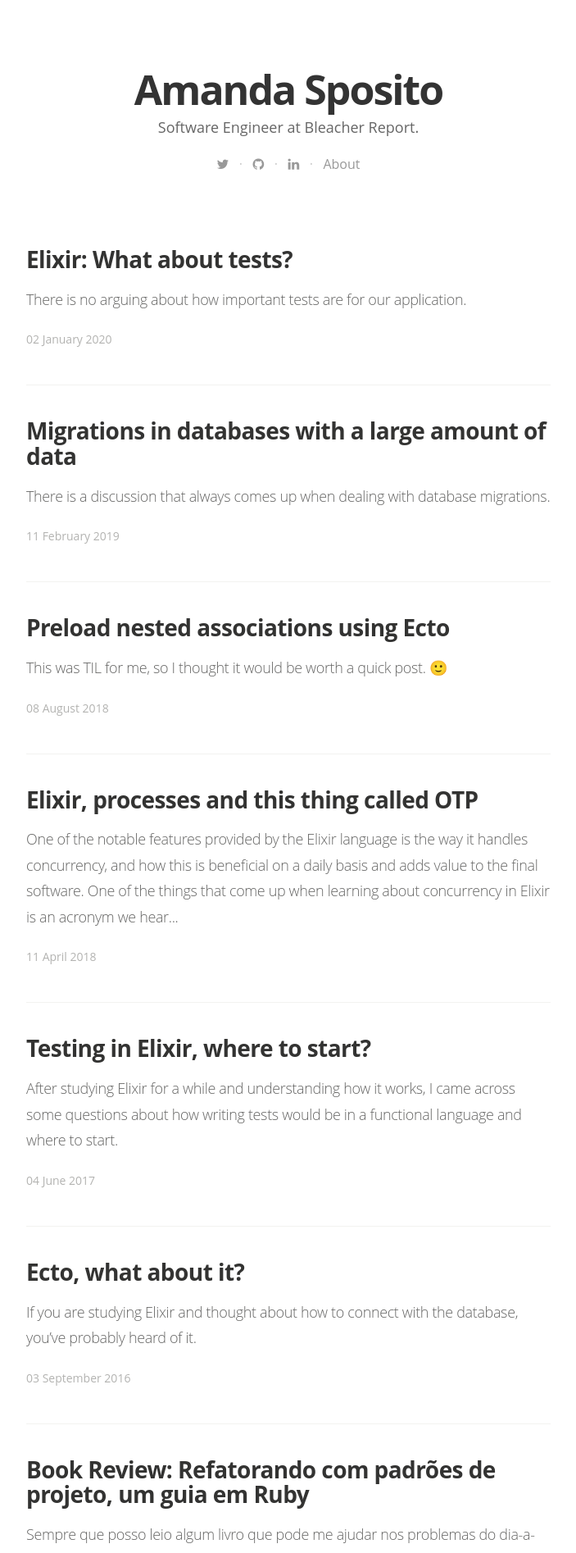
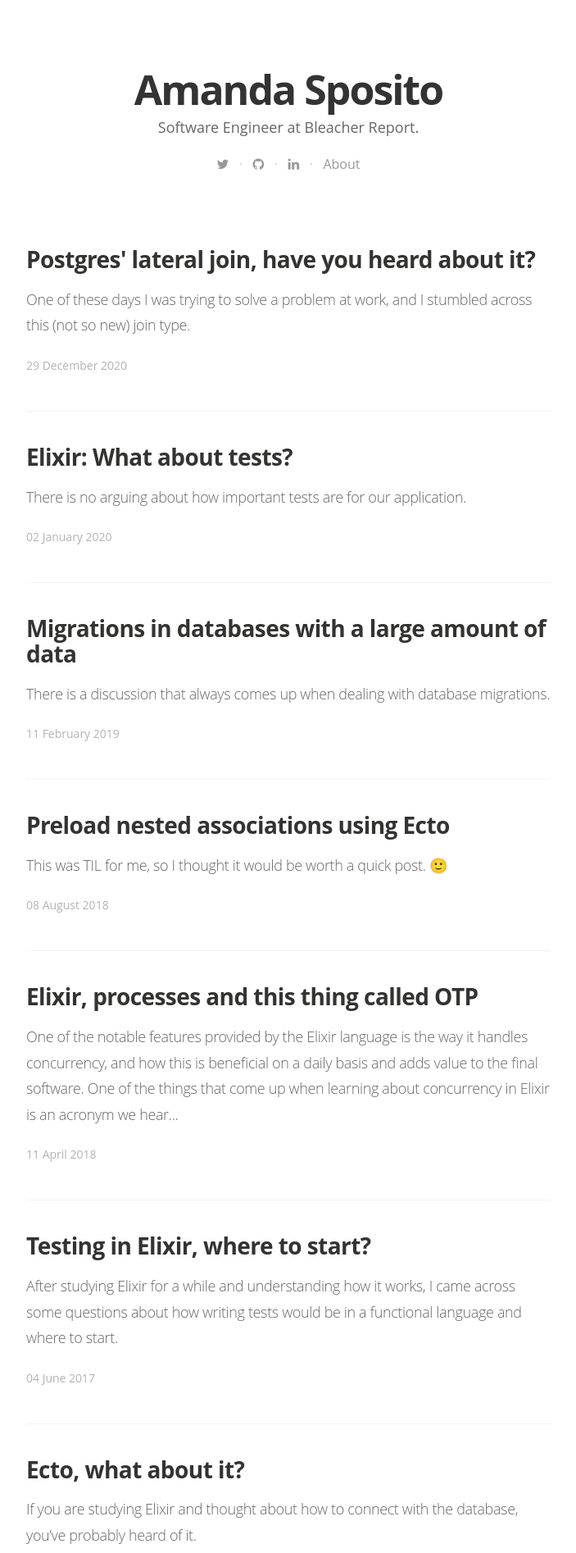
Before and after one commit to amandasposito/amandasposito.github.io, a Jekyll site: the page built from index.html, in a window 1280 px wide. Shown: the top 1894 px of the page at 82% size, without its empty margins (288-991 px from the left). Built offline with Jekyll 4.4.1, drawn with Linux system fonts in a browser that asks for light colours; nearby versions of some CDN libraries; some web fonts are replaced; the list of posts is cut into pages by our own code; some of the changed lines change nothing that is shown.

Commit message:
Add post about Postgres lateral keyword

````diff
--- /dev/null
+++ b/_posts/2021-01-04-postgres-lateral-join.md
@@ -0,0 +1,312 @@
+---
+layout: post
+title:  "Postgres' lateral join, have you heard about it?"
+author: "Amanda Sposito"
+date:   2020-12-29 09:30:00 -0300
+categories:
+  - PostgreSQL
+  - performance
+---
+
+One of these days I was trying to solve a problem at work, and I stumbled across this (not so new) join type.
+
+![](/assets/images/postgres-lateral-join/k8-H1o9rL0XBx0-unsplash.jpg)
+Photo by [K8](https://unsplash.com/@k8_iv?utm_source=unsplash&amp;utm_medium=referral&amp;utm_content=creditCopyText) on [Unsplash](https://unsplash.com/?utm_source=unsplash&amp;utm_medium=referral&amp;utm_content=creditCopyText)
+
+### What it is?
+
+Since [PostgreSQL 9.3](https://www.postgresql.org/docs/9.3/release-9-3.html) we have a new LATERAL option for FROM-clause subqueries and function calls.
+
+According to the documentation what it does is:
+
+> The LATERAL keyword can precede a sub-SELECT FROM item. This allows the sub-SELECT to refer to columns of FROM items that appear before it in the FROM list. (Without LATERAL, each sub-SELECT is evaluated independently and so cannot cross-reference any other FROM item.)
+
+Basically, what it does is that for each row in the main select, it evaluates the sub-select using the main select row as a parameter. Quite similar to a [for loop](https://www.postgresql.org/docs/current/plpgsql-control-structures.html) that iterates through the rows returned by a SQL query.
+
+### The example: TOP N results
+
+The problem I needed to solve was to fetch the most recent items of each tag in a list. It doesn't seem that complex, and it's quite a common problem, so let's think about an example to help us.
+
+I have a table `tags` and a table `movies`, with a one-to-many relationship. To make things easier, a movie can only have one tag. I want to fetch the most recent videos of each tag. How would you do it?
+
+Let's create our tables and populate them with some data, to help us visualize.
+
+```sql
+CREATE TABLE tags (
+  id serial PRIMARY KEY,
+  name VARCHAR(255)
+);
+
+CREATE TABLE movies (
+  id serial PRIMARY KEY,
+  name VARCHAR(255),
+  tag_id int NOT NULL,
+  created_at timestamp NOT NULL DEFAULT NOW(),
+  FOREIGN KEY (tag_id) REFERENCES tags(id) ON UPDATE CASCADE
+);
+
+CREATE INDEX movies_tag_id_index ON movies (tag_id);
+```
+
+```sql
+-- Genres
+INSERT INTO "tags"("name") VALUES('Action');
+INSERT INTO "tags"("name") VALUES('Animation');
+INSERT INTO "tags"("name") VALUES('Sci-Fi');
+
+-- Movies
+INSERT INTO "movies"("name", "tag_id", "created_at") VALUES('The Matrix', (SELECT id FROM "tags" where "name" = 'Action'), '1999-05-21');
+INSERT INTO "movies"("name", "tag_id", "created_at") VALUES('Tenet', (SELECT id FROM "tags" where "name" = 'Action'), '2020-10-29');
+INSERT INTO "movies"("name", "tag_id", "created_at") VALUES('Wonder Woman 1984', (SELECT id FROM "tags" where "name" = 'Action'), '2020-12-25');
+
+INSERT INTO "movies"("name", "tag_id", "created_at") VALUES('Toy Story', (SELECT id FROM "tags" where "name" = 'Animation'), '1995-12-22');
+INSERT INTO "movies"("name", "tag_id", "created_at") VALUES('Monsters Inc.', (SELECT id FROM "tags" where "name" = 'Animation'), '2001-11-14');
+INSERT INTO "movies"("name", "tag_id", "created_at") VALUES('Finding Nemo', (SELECT id FROM "tags" where "name" = 'Animation'), '2003-07-4');
+
+INSERT INTO "movies"("name", "tag_id", "created_at") VALUES('Arrival', (SELECT id FROM "tags" where "name" = 'Sci-Fi'), '2016-10-24');
+INSERT INTO "movies"("name", "tag_id", "created_at") VALUES('Minority Report', (SELECT id FROM "tags" where "name" = 'Sci-Fi'), '2002-08-02');
+INSERT INTO "movies"("name", "tag_id", "created_at") VALUES('The Midnight Sky', (SELECT id FROM "tags" where "name" = 'Sci-Fi'), '2020-12-23');
+```
+
+### Using row_number to solve it
+
+One way that we can achieve the desired result is to use the `row_number()` [window function](https://www.postgresql.org/docs/current/functions-window.html) combined with an [WITH query (common table expressions)](https://www.postgresql.org/docs/current/queries-with.html).
+
+It will number the rows according to the partition config we specify in the `over` clause, so when we fetch the entries we can limit the number of movies from each tag. Let's see how it works.
+
+```sql
+SELECT
+  tag_id,
+  name,
+  created_at,
+  ROW_NUMBER() OVER(PARTITION BY tag_id ORDER BY tag_id, created_at DESC)
+FROM movies;
+```
+
+| tag_id | name  | created_at  | row_number |
+|---|---|---|---|
+| 1 | Wonder Woman 1984 | 2020-12-25 00:00:00 | 1 |
+| 1 | Tenet | 2020-10-29 00:00:00 | 2 |
+| 1 | The Matrix  | 1999-05-21 00:00:00 | 3 |
+| 2 | Finding Nemo  | 2003-07-04 00:00:00 | 1 |
+| 2 | Monsters Inc. | 2001-11-14 00:00:00 | 2 |
+| 2 | Toy Story | 1995-12-22 00:00:00 | 3 |
+| 3 | The Midnight Sky  | 2020-12-23 00:00:00 | 1 |
+| 3 | Arrival | 2016-10-24 00:00:00 | 2 |
+| 3 | Minority Report | 2002-08-02 00:00:00 | 3 |
+
+We can see that the results are numbered within the tag_id, and from newer to older. Now we can use it with a CTE and include a condition to only fetch the top 2 of each tag.
+
+```sql
+with movies_by_tags (tag_id, name, created_at, rank) as (
+  SELECT
+    tag_id,
+    name,
+    created_at,
+    ROW_NUMBER() OVER(PARTITION BY tag_id ORDER BY tag_id, created_at DESC)
+  FROM movies
+)
+select *
+from movies_by_tags mbt
+where mbt.rank < 3
+;
+```
+
+| tag_id | name  | created_at  | rank |
+|---|---|---|---|
+| 1 | Wonder Woman 1984 | 2020-12-25 00:00:00 | 1 |
+| 1 | Tenet | 2020-10-29 00:00:00 | 2 |
+| 2 | Finding Nemo  | 2003-07-04 00:00:00 | 1 |
+| 2 | Monsters Inc. | 2001-11-14 00:00:00 | 2 |
+| 3 | The Midnight Sky  | 2020-12-23 00:00:00 | 1 |
+| 3 | Arrival | 2016-10-24 00:00:00 | 2 |
+
+### Using the lateral keyword to solve it
+
+Now that we understand what we need to do better. A much more simple way to solve this problem would be using the `lateral` keyword.
+
+```sql
+SELECT *
+FROM tags t
+JOIN LATERAL (
+  SELECT m.*
+  FROM movies m
+  WHERE m.tag_id = t.id
+  ORDER BY m.created_at DESC
+  FETCH FIRST 2 ROWS ONLY
+) e1 ON true
+;
+```
+
+What's happening is that because of the `lateral` keyword, we are able to reference the `tags` table in the sub-select, and fetch only the movies from that tag, already limiting the results on that step. Without it, we wouldn't be able to run that query.
+
+```sql
+# SELECT *
+# FROM tags t
+# JOIN (
+#   SELECT m.*
+#   FROM movies m
+#   WHERE m.tag_id = t.id
+#   ORDER BY m.created_at DESC
+#   FETCH FIRST 2 ROWS ONLY
+# ) e1 ON true
+# ;
+ERROR:  invalid reference to FROM-clause entry for table "t"
+LINE 6:   WHERE m.tag_id = t.id
+                           ^
+HINT:  There is an entry for table "t", but it cannot be referenced from this part of the query.
+```
+
+### Comparing the performance of both solutions
+
+Let's run an `explain analyze` and talk about both solutions.
+
+##### Using the row_number
+
+```sql
+explain analyze
+with movies_by_tags (tag_id, name, created_at, rank) as (
+  SELECT
+    tag_id,
+    name,
+    created_at,
+    ROW_NUMBER() OVER(PARTITION BY tag_id ORDER BY tag_id, created_at DESC)
+  FROM movies
+)
+select *
+from movies_by_tags mbt
+where mbt.rank < 3
+;
+```
+
+```
+Subquery Scan on mbt  (cost=16.39..21.29 rows=47 width=536) (actual time=0.066..0.080 rows=6 loops=1)
+  Filter: (mbt.rank < 3)
+  Rows Removed by Filter: 3
+  ->  WindowAgg  (cost=16.39..19.54 rows=140 width=536) (actual time=0.064..0.076 rows=9 loops=1)
+        ->  Sort  (cost=16.39..16.74 rows=140 width=528) (actual time=0.048..0.049 rows=9 loops=1)
+              Sort Key: movies.tag_id, movies.created_at DESC
+              Sort Method: quicksort  Memory: 25kB
+              ->  Seq Scan on movies  (cost=0.00..11.40 rows=140 width=528) (actual time=0.012..0.015 rows=9 loops=1)
+Planning Time: 0.203 ms
+Execution Time: 0.165 ms
+```
+
+##### Using the lateral join
+
+```sql
+explain analyze
+SELECT *
+FROM tags t
+JOIN LATERAL (
+  SELECT m.*
+  FROM movies m
+  WHERE m.tag_id = t.id
+  ORDER BY m.created_at DESC
+  FETCH FIRST 2 ROWS ONLY
+) e1 ON true
+;
+```
+
+```
+Nested Loop  (cost=8.17..1159.05 rows=140 width=1052) (actual time=0.026..0.040 rows=6 loops=1)
+  ->  Seq Scan on tags t  (cost=0.00..11.40 rows=140 width=520) (actual time=0.006..0.007 rows=3 loops=1)
+  ->  Limit  (cost=8.17..8.18 rows=1 width=532) (actual time=0.008..0.009 rows=2 loops=3)
+        ->  Sort  (cost=8.17..8.18 rows=1 width=532) (actual time=0.007..0.008 rows=2 loops=3)
+              Sort Key: m.created_at DESC
+              Sort Method: quicksort  Memory: 25kB
+              ->  Index Scan using movies_tag_id_index on movies m  (cost=0.14..8.16 rows=1 width=532) (actual time=0.003..0.004 rows=3 loops=3)
+                    Index Cond: (tag_id = t.id)
+Planning Time: 0.161 ms
+Execution Time: 0.068 ms
+```
+
+We can see that solutions have similar results, with a few milliseconds of difference between them, but its clear that the `LATERAL` join performed better.
+
+What happens when we populate the database with a few millions of entries? Let's try.
+
+```sql
+-- Generates 3_000_000 movies
+INSERT INTO "movies"("name", "tag_id")
+SELECT
+   generate_series(1,1000000) as "name",
+   (SELECT id FROM "tags" where "name" = 'Action')
+;
+
+INSERT INTO "movies"("name", "tag_id")
+SELECT
+   generate_series(1,1000000) as "name",
+   (SELECT id FROM "tags" where "name" = 'Animation')
+;
+
+INSERT INTO "movies"("name", "tag_id")
+SELECT
+   generate_series(1,1000000) as "name",
+   (SELECT id FROM "tags" where "name" = 'Sci-Fi')
+;
+```
+
+```sql
+# select count(*) from movies;
+-[ RECORD 1 ]----
+count | 150000009
+```
+
+Now that we have a lot of data, let's run the `explain analyze` again and see how it goes.
+
+##### Using the row_number
+
+```
+Subquery Scan on mbt  (cost=172089.82..181453.23 rows=89175 width=536) (actual time=2207.043..8589.191 rows=6 loops=1)
+  Filter: (mbt.rank < 3)
+  Rows Removed by Filter: 3000003
+  ->  WindowAgg  (cost=172089.82..178109.15 rows=267526 width=536) (actual time=2207.041..8318.158 rows=3000009 loops=1)
+        ->  Sort  (cost=172089.82..172758.63 rows=267526 width=528) (actual time=1619.227..2092.200 rows=3000009 loops=1)
+              Sort Key: movies.tag_id, movies.created_at DESC
+              Sort Method: external merge  Disk: 96624kB
+              ->  Seq Scan on movies  (cost=0.00..21784.26 rows=267526 width=528) (actual time=0.038..530.664 rows=3000009 loops=1)
+Planning Time: 0.127 ms
+Execution Time: 8595.917 ms
+```
+
+Taking a closer look into the output, we can see that the `WindowAgg` and the `Subquery Scan` on the CTE table are the two most expensive actions in the query. Let's break it down.
+
+First we do a `sequential scan` on the movies table. It scans through every page of data sequentially, reads the data, applies the filter (if exists) and then discard the rows that don't fit. This kind of scan **always** reads everything in the table. Unless we need a large portion of the table, this is generally inefficient.
+
+Then we apply the `sort`, and we see that we are using the `external merge`. It is used when the data does not fit in memory, and we use the disk. This is probably the slowest sort method since there is a lot of going to the disk sorting and then putting it back. As a side note, we could change the `work_mem` settings to increase the memory for postgres, but there is only a certain point that we can reach.
+
+After all that, we read from the CTE and apply our filter (mbt.rank < 3) that removes 3_000_003 rows.
+
+That's **a lot** of work.
+
+##### Using the lateral join
+
+```
+Nested Loop  (cost=44189.51..6186549.45 rows=280 width=542) (actual time=315.465..928.772 rows=6 loops=1)
+  ->  Seq Scan on tags t  (cost=0.00..11.40 rows=140 width=520) (actual time=0.011..0.014 rows=3 loops=1)
+  ->  Limit  (cost=44189.51..44189.52 rows=2 width=22) (actual time=309.581..309.581 rows=2 loops=3)
+        ->  Sort  (cost=44189.51..46689.52 rows=1000003 width=22) (actual time=309.578..309.578 rows=2 loops=3)
+              Sort Key: m.created_at DESC
+              Sort Method: top-N heapsort  Memory: 25kB
+              ->  Index Scan using movies_tag_id_index on movies m  (cost=0.43..34189.48 rows=1000003 width=22) (actual time=0.033..193.517 rows=1000003 loops=3)
+                    Index Cond: (tag_id = t.id)
+Planning Time: 0.165 ms
+Execution Time: 928.809 ms
+```
+
+Let's break it down this output.
+
+Starting form the bottom, we can see that we are doing a `index scan` using the index that we created when we created the tables. This means that we can read only some of the rows in a table, and since we want a small set of rows, postgres can directly ask the index.
+
+Then we apply the `sort`, and we see that we are using the `top-N heapsort` in this case. This sort is used when you only want a couple of sorted rows. Which fits perfectly for our case of fetching the 2 most recent movies.
+
+After that we limit and perform the join.
+
+
+### Conclusion
+
+We can see from the output that the execution time using the `row_number` was around **8.5s**, and the `lateral` was around **0.9s**.
+
+There is probably a few things we could do to optimize both the `row_number` solution and the `lateral` one. But we can also see that in general, for this TOP-N case, the `lateral join` fits better.
+
+I hope that helps!
--- a/css/main.sass
+++ b/css/main.sass
@@ -373,6 +373,12 @@ body
       margin-bottom: 4px
     h3
       margin: 25px 0
+    h4
+      font-size: 25px
+    h5
+      font-size: 20px
+    h6
+      font-size: 15px
     h2, h1
       letter-spacing: -0.02em
       font-weight: 700
@@ -625,7 +631,6 @@ table
   margin-bottom: 20px
   border: 1px solid #dedede
   font-family: $font-sans
-  display: block
   th
     font-weight: 600
   tbody
````
Also changed, not shown: 1 other file.
